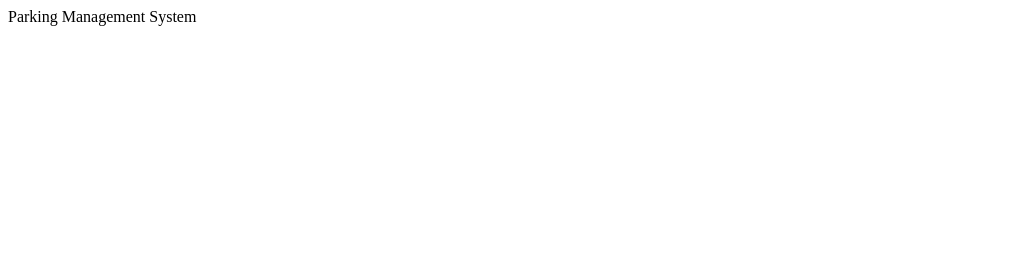
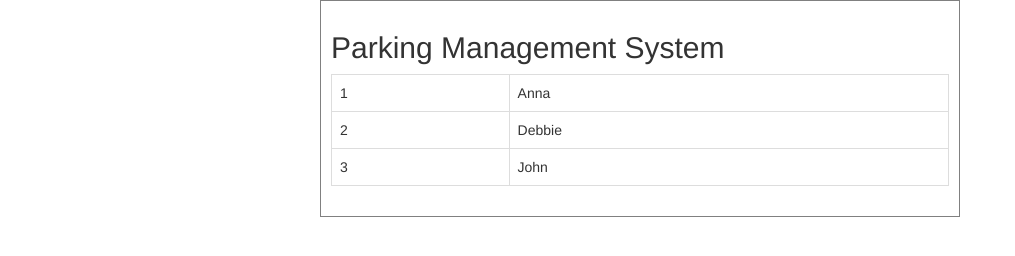
Before and after one commit to franksitawa/web3interview, a plain HTML site: page index.html in a window 1280 px wide. Shown: the whole page, without its empty margins (0-1015 px from the left). Drawn offline with nearby package versions, Linux system fonts and the light colour scheme.

Commit message:
Initial Commit- Index.html

```diff
--- a/index.html
+++ b/index.html
@@ -1,8 +1,43 @@
 <!DOCTYPE html>
 <html>
-    <head>Parking Management System</head>
+    <head>
+        <meta name="viewport" content="width=device-width, initial-scale=1">
+        <link rel="stylesheet" href="https://maxcdn.bootstrapcdn.com/bootstrap/3.4.1/css/bootstrap.min.css">
+        <script src="https://ajax.googleapis.com/ajax/libs/jquery/3.6.0/jquery.min.js"></script>
+        <script src="https://maxcdn.bootstrapcdn.com/bootstrap/3.4.1/js/bootstrap.min.js"></script>
+        <title>
+            Parking Management System
+        </title>
+        <style>
+            .center {
+                margin: auto;
+                width: 50%;
+                border: 1px solid gray;
+                padding: 10px;
+                }
+        </style>
+    </head>
 <body>
+    <div class="center">
+        <h2>Parking Management System</h2>
+        <table class="table table-bordered">
 
+            <tbody>
+              <tr colspan="5">
+                <td>1</td>
+                <td>Anna</td>
+              </tr>
+              <tr>
+                <td>2</td>
+                <td>Debbie</td>
+              </tr>
+              <tr>
+                <td>3</td>
+                <td>John</td>
+              </tr>
+            </tbody>
+          </table>
+    </div>
 
 
 </body>
```
